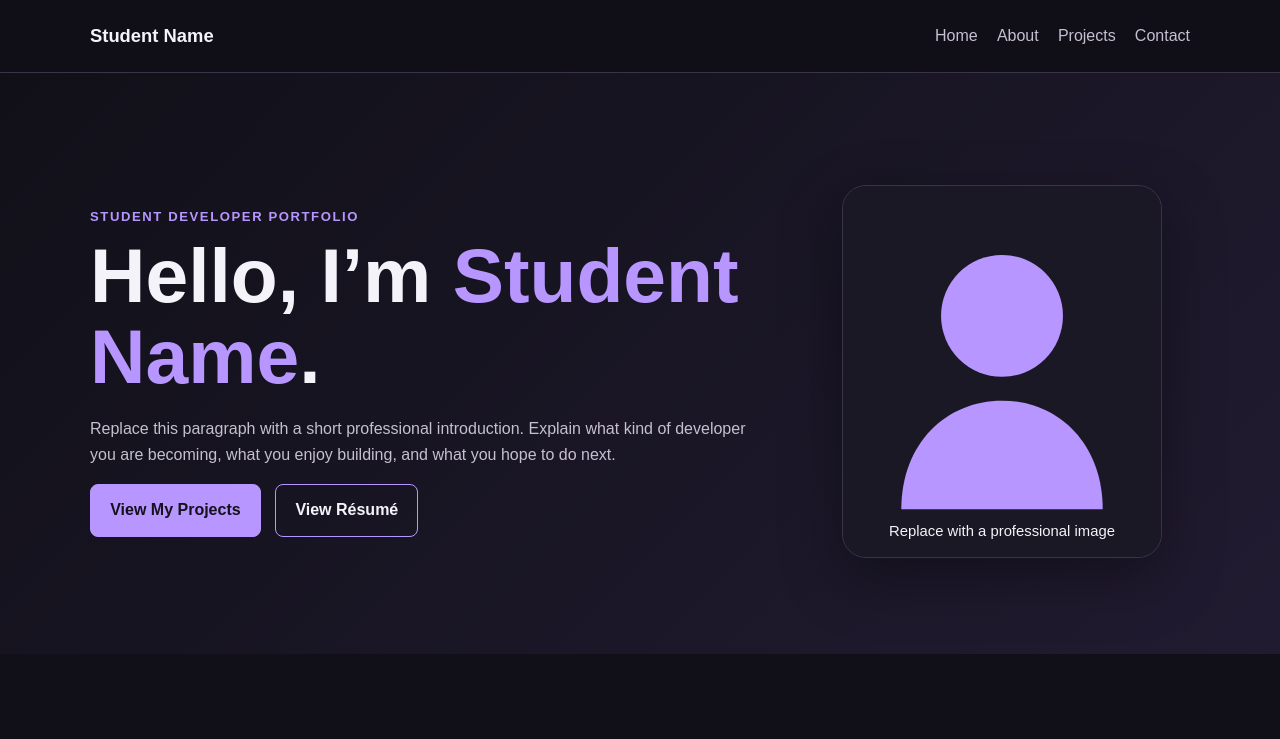
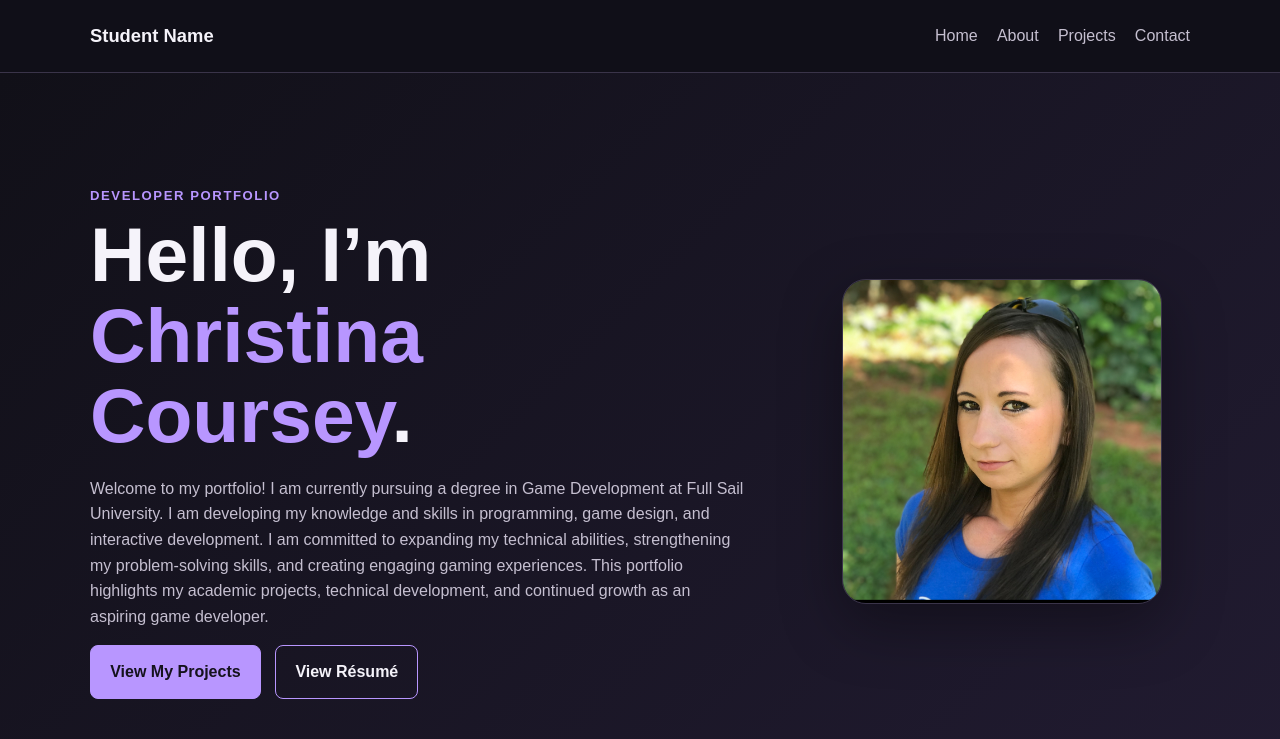
Before and after one commit to Christina9481/Christina9481.github.io, a plain HTML site: page index.html in a window 1280 px wide. Shown: the top 739 px of the page. Drawn offline with Linux system fonts and the light colour scheme.

Commit message:
added home start info replaced resume and bio and image.

```diff
--- a/index.html
+++ b/index.html
@@ -3,8 +3,8 @@
 <head>
     <meta charset="UTF-8">
     <meta name="viewport" content="width=device-width, initial-scale=1.0">
-    <meta name="description" content="Student developer portfolio">
-    <title>Student Name | Developer Portfolio</title>
+    <meta name="description" content="Christina Coursey's Dveloper portfolio">
+    <title>Christina Coursey | Developer Portfolio</title>
     <link rel="stylesheet" href="css/style.css">
 </head>
 <body>
@@ -26,10 +26,10 @@
         <section id="home" class="hero">
             <div class="container hero-content">
                 <div>
-                    <p class="eyebrow">Student Developer Portfolio</p>
-                    <h1>Hello, I’m <span>Student Name</span>.</h1>
+                    <p class="eyebrow">Developer Portfolio</p>
+                    <h1>Hello, I’m <span>Christina Coursey</span>.</h1>
                     <p class="hero-text">
-                        Replace this paragraph with a short professional introduction. Explain what kind of developer you are becoming, what you enjoy building, and what you hope to do next.
+                        Welcome to my portfolio! I am currently pursuing a degree in Game Development at Full Sail University. I am developing my knowledge and skills in programming, game design, and interactive development. I am committed to expanding my technical abilities, strengthening my problem-solving skills, and creating engaging gaming experiences. This portfolio highlights my academic projects, technical development, and continued growth as an aspiring game developer.
                     </p>
                     <div class="button-row">
                         <a class="button primary" href="#projects">View My Projects</a>
@@ -37,7 +37,7 @@
                     </div>
                 </div>
 
-                <img class="profile-image" src="images/profile-placeholder.svg" alt="Placeholder profile illustration">
+                <img class="profile-image" src="images/IMG_1139.jpg" alt="My professional profile photo">
             </div>
         </section>
 
```
Also changed, not shown: assets/ADD-RESUME-HERE.txt, assets/student-resume.txt (added), images/IMG_1139.jpg (added), 3 other files.
